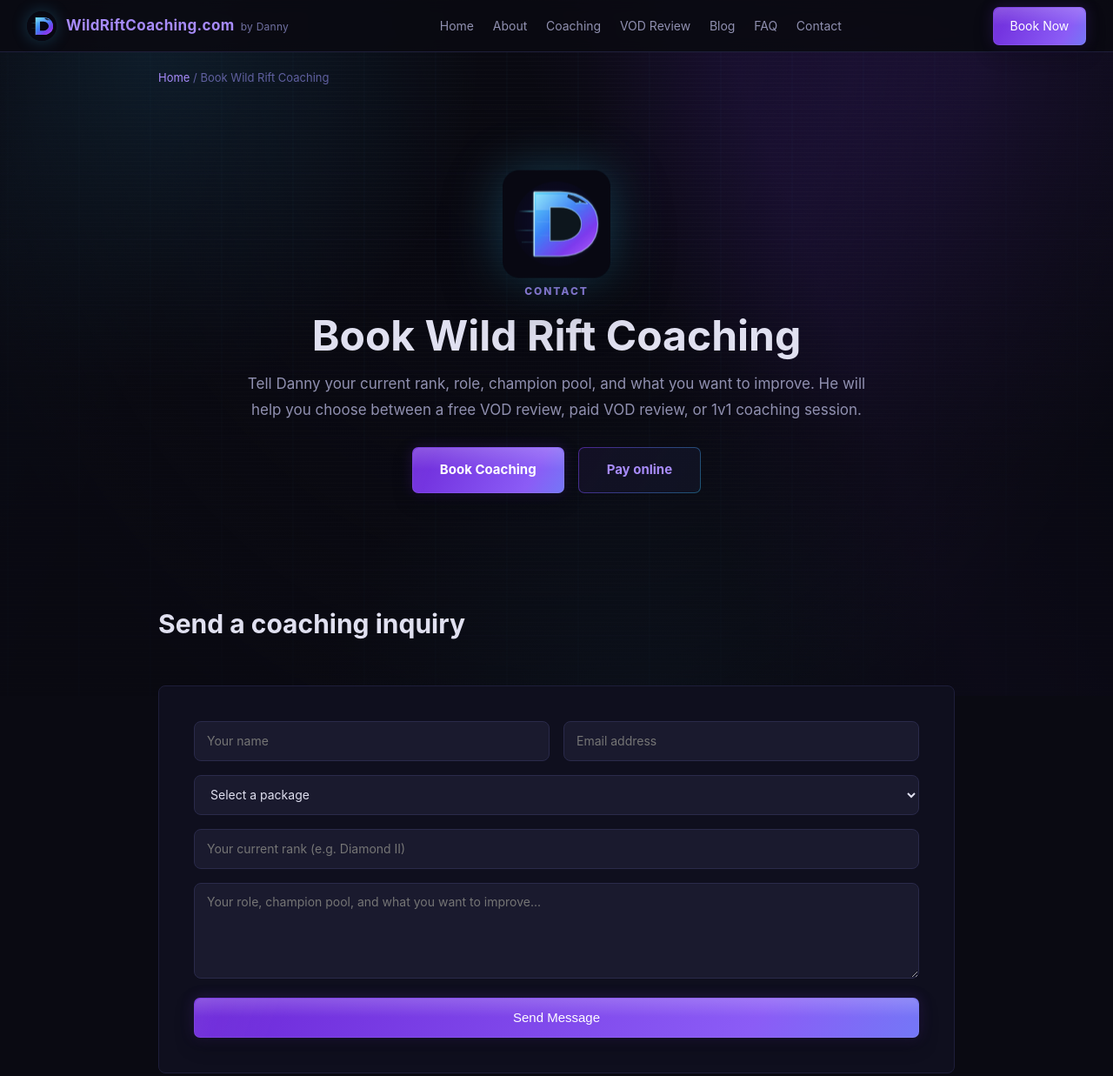
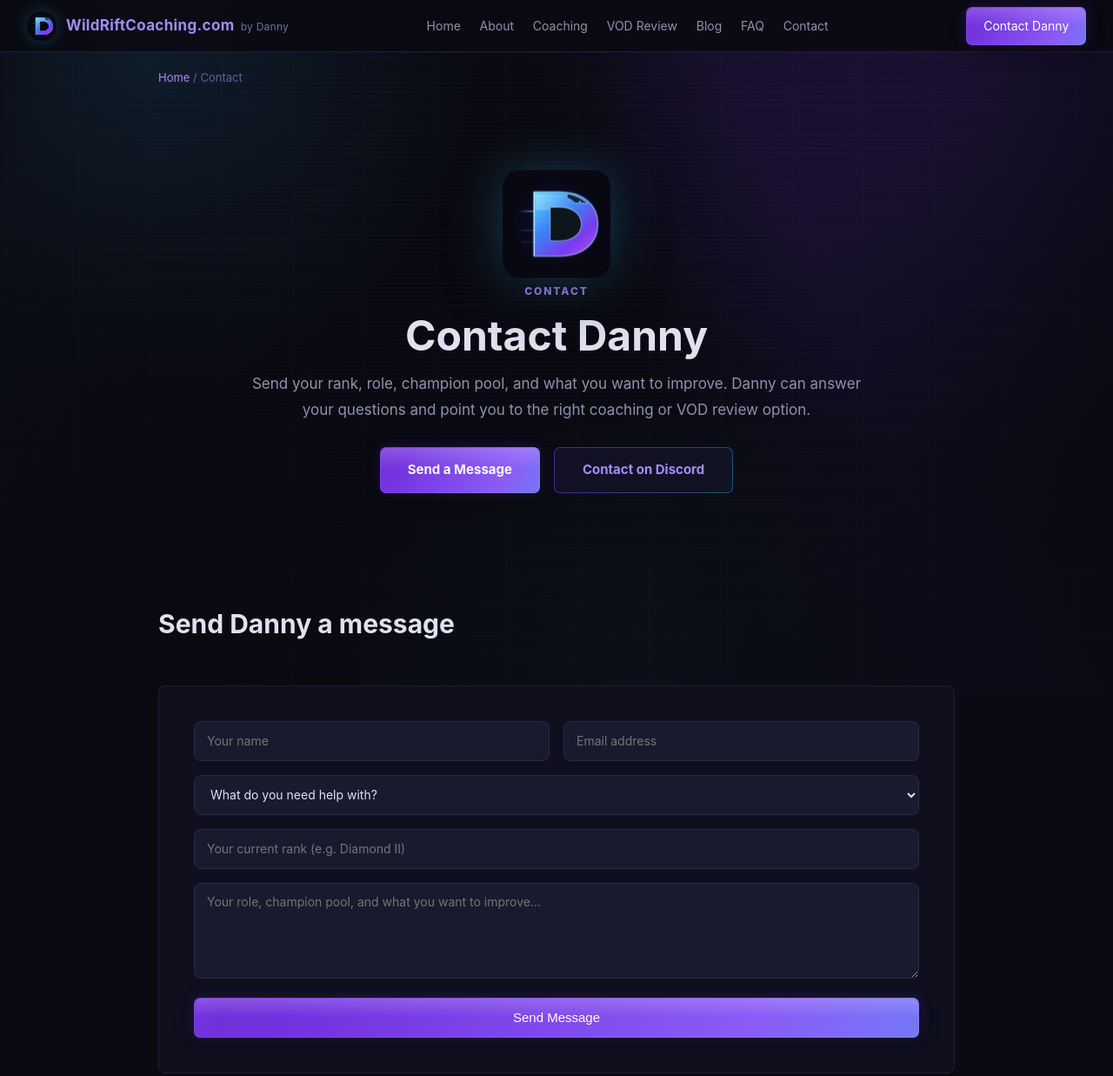
Before and after one commit to sifaksousmail/wildriftcoaching.com, a plain HTML site: page contact.html in a window 1280 px wide. Shown: the top 1237 px of the page at 87% size. Drawn offline with Linux system fonts and the light colour scheme.

Commit message:
Make contact page contact focused

```diff
--- a/contact.html
+++ b/contact.html
@@ -3,17 +3,17 @@
 <head>
   <meta charset="UTF-8" />
   <meta name="viewport" content="width=device-width, initial-scale=1.0"/>
-  <title>Book Wild Rift Coaching | Contact Danny</title>
-  <meta name="description" content="Contact Challenger coach Danny to book Wild Rift coaching, 1v1 sessions, VOD reviews, and personalized ranked improvement.">
+  <title>Contact Wild Rift Coach Danny | WildRiftCoaching.com</title>
+  <meta name="description" content="Contact Wild Rift coach Danny with questions about coaching, VOD reviews, Discord scheduling, payment help, or ranked improvement.">
   <link rel="canonical" href="https://wildriftcoaching.com/contact.html">
-  <meta property="og:title" content="Book Wild Rift Coaching | Contact Danny">
-  <meta property="og:description" content="Contact Challenger coach Danny to book Wild Rift coaching, 1v1 sessions, VOD reviews, and personalized ranked improvement.">
+  <meta property="og:title" content="Contact Wild Rift Coach Danny | WildRiftCoaching.com">
+  <meta property="og:description" content="Contact Wild Rift coach Danny with questions about coaching, VOD reviews, Discord scheduling, payment help, or ranked improvement.">
   <meta property="og:image" content="https://wildriftcoaching.com/og-image.png">
   <meta property="og:url" content="https://wildriftcoaching.com/contact.html">
   <meta property="og:type" content="website">
   <meta name="twitter:card" content="summary_large_image">
-  <meta name="twitter:title" content="Book Wild Rift Coaching | Contact Danny">
-  <meta name="twitter:description" content="Contact Challenger coach Danny to book Wild Rift coaching, 1v1 sessions, VOD reviews, and personalized ranked improvement.">
+  <meta name="twitter:title" content="Contact Wild Rift Coach Danny | WildRiftCoaching.com">
+  <meta name="twitter:description" content="Contact Wild Rift coach Danny with questions about coaching, VOD reviews, Discord scheduling, payment help, or ranked improvement.">
   <meta name="twitter:image" content="https://wildriftcoaching.com/og-image.png">
   <link rel="icon" href="favicon.ico">
   <link rel="icon" href="favicon.svg" type="image/svg+xml">
@@ -101,8 +101,8 @@
       "@type": "WebPage",
       "@id": "https://wildriftcoaching.com/contact.html#webpage",
       "url": "https://wildriftcoaching.com/contact.html",
-      "name": "Book Wild Rift Coaching | Contact Danny",
-      "description": "Contact Challenger coach Danny to book Wild Rift coaching, 1v1 sessions, VOD reviews, and personalized ranked improvement.",
+      "name": "Contact Wild Rift Coach Danny | WildRiftCoaching.com",
+      "description": "Contact Wild Rift coach Danny with questions about coaching, VOD reviews, Discord scheduling, payment help, or ranked improvement.",
       "isPartOf": {
         "@id": "https://wildriftcoaching.com/#website"
       }
@@ -126,37 +126,40 @@
     <a href="faq.html">FAQ</a>
     <a href="contact.html">Contact</a>
   </div>
-  <a class="nav-cta" href="index.html#book-coaching">Book Now</a>
+  <a class="nav-cta" href="#contact-form">Contact Danny</a>
 </nav>
-<div class="breadcrumb"><a href="index.html">Home</a> / Book Wild Rift Coaching</div>
+<div class="breadcrumb"><a href="index.html">Home</a> / Contact</div>
 <main>
 <section class="page-hero">
 <img class="hero-logo-mark" src="logo-main.svg" alt="Wild Rift coaching logo by Danny" width="124" height="124">
 <div class="page-kicker">Contact</div>
-<h1>Book Wild Rift Coaching</h1>
-<p>Tell Danny your current rank, role, champion pool, and what you want to improve. He will help you choose between a free VOD review, paid VOD review, or 1v1 coaching session.</p>
-<div class="hero-btns"><a class="btn-primary" href="index.html#book-coaching">Book Coaching</a><a class="btn-secondary" href="index.html#book-coaching">Pay online</a></div>
+<h1>Contact Danny</h1>
+<p>Send your rank, role, champion pool, and what you want to improve. Danny can answer your questions and point you to the right coaching or VOD review option.</p>
+<div class="hero-btns"><a class="btn-primary" href="#contact-form">Send a Message</a><a class="btn-secondary" href="https://discord.com/users/CoachMeDanny" target="_blank" rel="noopener">Contact on Discord</a></div>
 </section>
-<section class="page-section">
-<h2>Send a coaching inquiry</h2>
+<section class="page-section" id="contact-form">
+<h2>Send Danny a message</h2>
 <div class="contact-box">
   <div class="contact-row">
     <input type="text" id="f-name" placeholder="Your name" aria-label="Your name" autocomplete="name">
     <input type="email" id="f-email" placeholder="Email address" aria-label="Email address" autocomplete="email">
   </div>
-  <select id="f-pkg" aria-label="Select a coaching package">
-    <option value="" disabled selected>Select a package</option>
-    <option>Free VOD Review</option>
-    <option>VOD Review — €15 (approx. $16)</option>
-    <option>1-on-1 Session — €20 (approx. $22)</option>
-    <option>2-Hour Coaching — €35 (approx. $38)</option>
-    <option>5-Session Bundle — €80 (approx. $87)</option>
+  <select id="f-pkg" aria-label="Select a contact topic">
+    <option value="" disabled selected>What do you need help with?</option>
+    <option>General question</option>
+    <option>Payment help</option>
+    <option>Discord scheduling</option>
+    <option>Free VOD Review question</option>
+    <option>Paid VOD Review question</option>
+    <option>1-on-1 Coaching question</option>
+    <option>2-Hour Coaching question</option>
+    <option>5-Session Bundle question</option>
   </select>
   <input type="text" id="f-rank" placeholder="Your current rank (e.g. Diamond II)" aria-label="Your current Wild Rift rank">
   <textarea id="f-msg" placeholder="Your role, champion pool, and what you want to improve..." aria-label="Your role, champion pool, and what you want to improve"></textarea>
-  <button class="submit-btn" type="button" onclick="const name=document.getElementById('f-name').value;const email=document.getElementById('f-email').value;const pkg=document.getElementById('f-pkg').value;const rank=document.getElementById('f-rank').value;const msg=document.getElementById('f-msg').value;const body=encodeURIComponent('Name: '+name+'\nEmail: '+email+'\nPackage: '+pkg+'\nRank: '+rank+'\nMessage: '+msg);window.location.href='mailto:CoachMeDanny@gmail.com?subject=Coaching Inquiry&body='+body;this.textContent='Opening your email app...';">Send Message</button>
+  <button class="submit-btn" type="button" onclick="const name=document.getElementById('f-name').value;const email=document.getElementById('f-email').value;const topic=document.getElementById('f-pkg').value;const rank=document.getElementById('f-rank').value;const msg=document.getElementById('f-msg').value;const body=encodeURIComponent('Name: '+name+'\nEmail: '+email+'\nTopic: '+topic+'\nRank: '+rank+'\nMessage: '+msg);window.location.href='mailto:CoachMeDanny@gmail.com?subject=Contact from WildRiftCoaching.com&body='+body;this.textContent='Opening your email app...';">Send Message</button>
 </div>
-<div class="social-links"><div class="social-link">Discord: CoachMeDanny</div><div class="social-link">Email: CoachMeDanny@gmail.com</div><a class="social-link" href="https://discord.com/users/CoachMeDanny" target="_blank" rel="noopener">Join Discord</a><a class="social-link" href="https://www.youtube.com/@coachmedanny" target="_blank" rel="noopener noreferrer">YouTube: CoachMeDanny</a><a class="social-link" href="https://www.fiverr.com/sifaks/give-you-the-best-challenger-coaching-lol-or-wild-rift" target="_blank" rel="noopener">Book on Fiverr</a><a class="social-link" href="https://www.fiverr.com/users/sifaks/" target="_blank" rel="noopener">Fiverr Reviews</a></div>
+<div class="social-links"><div class="social-link">Discord: CoachMeDanny</div><div class="social-link">Email: CoachMeDanny@gmail.com</div><a class="social-link" href="https://discord.com/users/CoachMeDanny" target="_blank" rel="noopener">Join Discord</a><a class="social-link" href="https://www.youtube.com/@coachmedanny" target="_blank" rel="noopener noreferrer">YouTube: CoachMeDanny</a><a class="social-link" href="https://www.fiverr.com/sifaks/give-you-the-best-challenger-coaching-lol-or-wild-rift" target="_blank" rel="noopener">Fiverr Coaching Page</a><a class="social-link" href="https://www.fiverr.com/users/sifaks/" target="_blank" rel="noopener">Fiverr Reviews</a></div>
 </section>
 </main>
 <footer>
@@ -176,7 +179,7 @@
   &copy; 2026 WildRiftCoaching.com by Danny — All rights reserved.
 </footer>
 
-<a class="floating-cta" href="index.html#book-coaching" aria-label="Book a Wild Rift coaching session">Book Coaching</a>
+<a class="floating-cta" href="#contact-form" aria-label="Contact Wild Rift coach Danny">Contact Danny</a>
 <script src="cursor-aura.js" defer></script>
 </body>
 </html>
```
